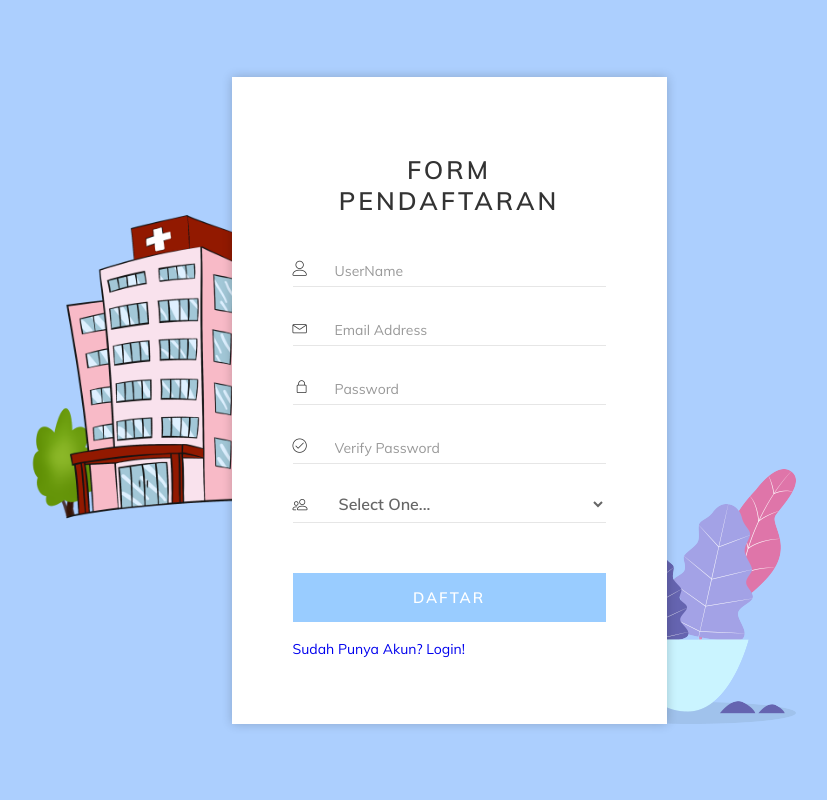
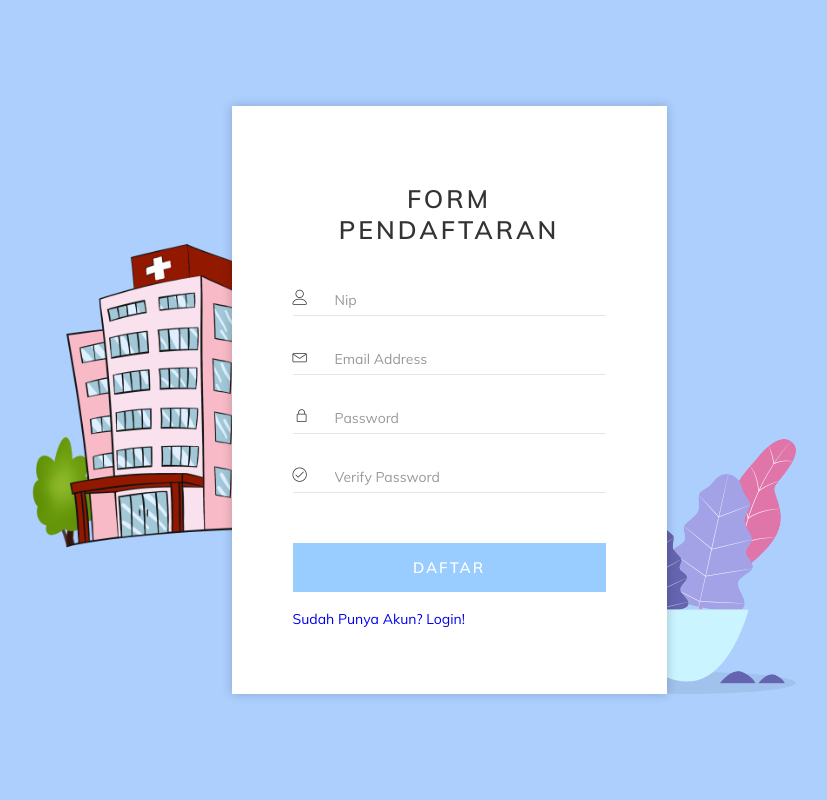
Before and after one commit to simaulansyah/RsBerlianKasih, a CodeIgniter app: page /RsBerlianKasih/index.php/auth/Regis in a window 1280 px wide. Shown: the whole page, without its empty margins (191-1018 px from the left). Run offline with CodeIgniter, Linux system fonts and the light colour scheme; data comes from the database, SQL or seed files in the repository; some libraries are stand-ins or nearby versions.

Commit message:
filter regis by nip

```diff
--- a/application/config/config.php
+++ b/application/config/config.php
@@ -23,7 +23,7 @@ defined('BASEPATH') OR exit('No direct script access allowed');
 | a PHP script and you can easily do that on your own.
 |
 */
-$config['base_url'] = 'http://192.168.1.240/RsBerlianKasih/';
+$config['base_url'] = 'http://localhost/RsBerlianKasih/';
 
 /*
 |--------------------------------------------------------------------------
--- a/application/controllers/Auth.php
+++ b/application/controllers/Auth.php
@@ -95,7 +95,10 @@ class Auth extends CI_Controller {
     public function Regis()
     {
         	// set rules
-		$this->form_validation->set_rules('username','Username','required|trim');
+		$this->form_validation->set_rules('nip','Nip','required|trim|is_unique[user.id_user]', [
+			// custom message
+			'is_unique' => 'nip is already exists!'
+		]);
 		$this->form_validation->set_rules('email','Email','required|trim|valid_email|is_unique[user.email]', [
 			// custom message
 			'is_unique' => 'Email is already exists!'
@@ -106,7 +109,6 @@ class Auth extends CI_Controller {
 			'min_length' => 'Password is too short!'
 		]);
         $this->form_validation->set_rules('password2','confirmation password','matches[password]');
-        $this->form_validation->set_rules('role','Jabatan','required');
             if ($this->form_validation->run() == false )
             {
                 $data['role'] = $this->Auth_model->getrole();
@@ -116,35 +118,56 @@ class Auth extends CI_Controller {
             }
             else {
 
+               $iduser = $this->input->post('nip');
+               $get = $this->Auth_model->getPegawai($iduser);
+               if (!$get)
+               {
+                echo '<script>alert("nip tidak ada.");window.location.href="' . base_url('auth/regis') . '";</script>';
+               } else
+               {
                 $data = [
-            'nama_user' => $this->input->post('username', TRUE),
+                    'id_user' => $this->input->post('nip', TRUE),
+                    'nama_user' => $get["nama_pegawai"],
                     'email' => $this->input->post('email', TRUE),
                     'image' => 'default.jpg',
                     'password' => password_hash($this->input->post('password', TRUE), PASSWORD_DEFAULT),
-            'role_id' => $this->input->post('role', TRUE),
+                    'role_id' => $get["id_jabatan"],
                     'is_active' => 0,
                     'date_created' => time()
                 ];
+                $this->Auth_model->setUser($data);
+                $this->session->set_flashdata('message', '<div class="alert alert-success" role="alert"> buka email anda dan verifikasi untuk login </div>');
 
-        $role = $this->input->post('role', TRUE);
-            $this->Auth_model->setUser($data, $role);
-            $this->session->set_flashdata('message', '<div class="alert alert-success" role="alert"> buka email anda dan verifikasi untuk login </div>');
                 redirect('Auth/Regis');
+            }
+               echo '<script>alert("nip tidak ada.");window.location.href="' . base_url('auth/regis') . '";</script>';
+
 
             }
-
-
-
 
     }
 
     public function verify()
 	{
-        $this->Auth_model->run_verify();
-        var_dump($this->Auth_model->run_verify());
-        die;
-        $this->session->set_flashdata('message', '<div class="alert alert-success" role="alert"> buka email anda dan verifikasi untuk login </div>');
-            redirect('Auth/Regis');
+       if($this->Auth_model->run_verify() == 0);{
+        $this->session->set_flashdata('message', '<div class="alert alert-success" role="alert"> Selamat Akun Anda Telah Aktif Silahkan login </div>');
+        redirect('Auth');
+       } if ($this->Auth_model->run_verify() == "invalid token")
+       {
+        $this->session->set_flashdata('message', '<div class="alert alert-success" role="alert"> invalid token</div>');
+        redirect('Auth');
+
+       } if ($this->Auth_model->run_verify() == "expired")
+       {
+        $this->session->set_flashdata('message', '<div class="alert alert-success" role="alert">expired</div>');
+        redirect('Auth');
+       } else
+       {
+        $this->session->set_flashdata('message', '<div class="alert alert-success" role="alert">invalid email</div>');
+        redirect('Auth');
+       }
+
+
 
 	}
 }
--- a/application/controllers/Ruangan/Bed.php
+++ b/application/controllers/Ruangan/Bed.php
@@ -78,7 +78,6 @@ class Bed extends CI_Controller {
                     'tarif' => $tarif,
                     'status' => $status
                 );
-
                 $this->model->setBed($data);
                 $this->session->set_flashdata('message', '<div class="alert alert-success" role="alert"> Success Add data Kasur </div>');
                 redirect("Ruangan/Bed");
--- a/application/models/Auth_model.php
+++ b/application/models/Auth_model.php
@@ -21,27 +21,17 @@ class Auth_model extends CI_Model
 
     }
 
-    public function setUser($data, $roleid)
+    public function setUser($data)
     {
 
+		//send email
+		$this->db->insert('user', $data);
+		$this->_sendEmail('verify', 'Email verification');
 
-		// $this->db->select('role');
-		// $this->db->from('user_role');
-		// $this->db->where("role_id", $roleid);
-		// $role=$this->db->get();
-
-		$sql = "SELECT `role` FROM `user_role` WHERE `role_id` = ?" ;
-		$query = $this->db->query($sql, array($roleid))->result();
-		$conv = json_decode(json_encode($query), true);
-		$role = $conv[0]["role"];
-		$this->db->insert('user', $data);
-
-        //send email
-        $this->_sendEmail('verify', 'Email verification', $role);
 		//message('Congratulations! your account has been created. Please activate your account before 24 hours!', 'success', 'auth');
     }
 
-    private function _sendEmail($type, $subject, $role)
+    private function _sendEmail($type, $subject)
 	{
 		// prepare the token
 		$token = base64_encode(random_bytes(32));
@@ -70,7 +60,7 @@ class Auth_model extends CI_Model
 		$this->email->to($email);
 
 		$this->email->subject($subject);
-		$this->email->message($this->_templateEmail($user_token, $type, $role));
+		$this->email->message($this->_templateEmail($user_token, $type));
 
 		if ($this->email->send()) {
 			return true;
@@ -81,7 +71,7 @@ class Auth_model extends CI_Model
     }
 
     	// untuk template email
-	private function _templateEmail($user_token, $type, $role)
+	private function _templateEmail($user_token, $type)
 	{
 		if ($type == 'verify'){
 			return '
@@ -95,7 +85,6 @@ class Auth_model extends CI_Model
 				</head>
 				<body>
 				Selamat Anda Berhasil Mendaftar akun di SIM RS Berlian Kasih <br>
-                Anda Mendaftar Sebagai  =  '.$role.' <br>
 					Untuk Aktivasi Akun Klik Link Berikut : <a href="' . base_url() . 'auth/verify?email=' . $user_token['email'] . '&token=' . urlencode($user_token['token']) . '">Activate</a>
 				</body>
 				</html>
@@ -126,7 +115,7 @@ class Auth_model extends CI_Model
 		$email = $this->input->get('email');
 
 		$user_token = $this->db->get_where('user_token', ['email' => $email])->row_array();
-
+		var_dump($user_token);
 
 		// cek apakah email yg dikirim ada di database
 		if ($user_token) {
@@ -150,8 +139,12 @@ class Auth_model extends CI_Model
 					$this->db->where('email', $email);
 					$this->db->update('user');
 
+
 					$this->db->delete('user_token', ['email' => $email]);
-					return 0;
+					$this->session->set_flashdata('message', '<div class="alert alert-success" role="alert"> Selamat Akun Anda Telah Aktif Silahkan login </div>');
+					redirect('Auth');
+
+
 					//message( $email . ' has been activated! please login.', 'success', 'auth');
 				}
 			}else{
@@ -164,4 +157,26 @@ class Auth_model extends CI_Model
 		}
 	}
 
+	public function getPegawai($id)
+	{
+
+
+		$sql = "SELECT * FROM `pegawai` WHERE `nip` = ?" ;
+		$query = $this->db->query($sql, array($id))->result();
+		if (!$query){
+			return array();
+		} else
+		{
+
+			$conv = json_decode(json_encode($query), true);
+			$datapegawai = $conv[0];
+			return $datapegawai;
+		}
+
+		// var_dump($datapegawai["nama_pegawai"]);
+		// die;
+		// $this->db->insert('user', $data);
+
+	}
+
 }
--- a/application/views/Auth/login.php
+++ b/application/views/Auth/login.php
@@ -5,6 +5,7 @@
 
 		<form action="<?= base_url('Auth') ?>" method="post">
 			<h3>Login Access</h3>
+			<h4><?= $this->session->flashdata('message'); ?></h4>
 			<div class="form-holder">
 				<span class="lnr lnr-envelope"></span>
 				<input type="text" name="username" id="username" class="form-control" placeholder="UserName">
--- a/application/views/Auth/regis.php
+++ b/application/views/Auth/regis.php
@@ -5,11 +5,11 @@
 
 		<form action="<?= base_url('Auth/Regis') ?>" method="post">
 			<h3>Form Pendaftaran </h3>
-            <h5><?= $this->session->flashdata('message'); ?></h5>
+            <h4><?= $this->session->flashdata('message'); ?></h4>
 			<div class="form-holder">
 				<span class="lnr lnr-user"></span>
-				<input type="text" name="username" id="username" class="form-control" placeholder="UserName" value="<?= set_value('username'); ?>" >
-				<?= form_error('username', '<small class="text-danger pl-3" role="alert">', '</small>'); ?>
+				<input type="text" name="nip" id="nip" class="form-control" placeholder="Nip" value="<?= set_value('nip'); ?>" >
+				<?= form_error('nip', '<small class="text-danger pl-3" role="alert">', '</small>'); ?>
 			</div>
             <div class="form-holder">
             <span class="lnr lnr-envelope"></span>
@@ -27,17 +27,6 @@
 				<input type="password" name="password2" class="form-control" placeholder="Verify Password">
 				<?= form_error('password', '<small class="alert alert-danger" role="alert">', '</small>'); ?>
 			</div>
-			<div class="form-holder">
-                <span class="lnr lnr-users"></span>
-                <select  name="role" id="role" class="form-control" >
-        <option selected="selected" value="">Select One...</option>
-        <?php foreach($role as $r) :?>
-        <option value="<?= $r['role_id']; ?>"> <?=$r['role'] ?></option>
-        <?php endforeach; ?>
-
-      </select>
-      <?= form_error('role','<small class="text-danger pl-2 pt-1">','</small>'); ?>
-			</div>
 			<button>
 				<span>Daftar</span>
 			</button>
```
Lines whose indentation alone changed are shown as unchanged.
